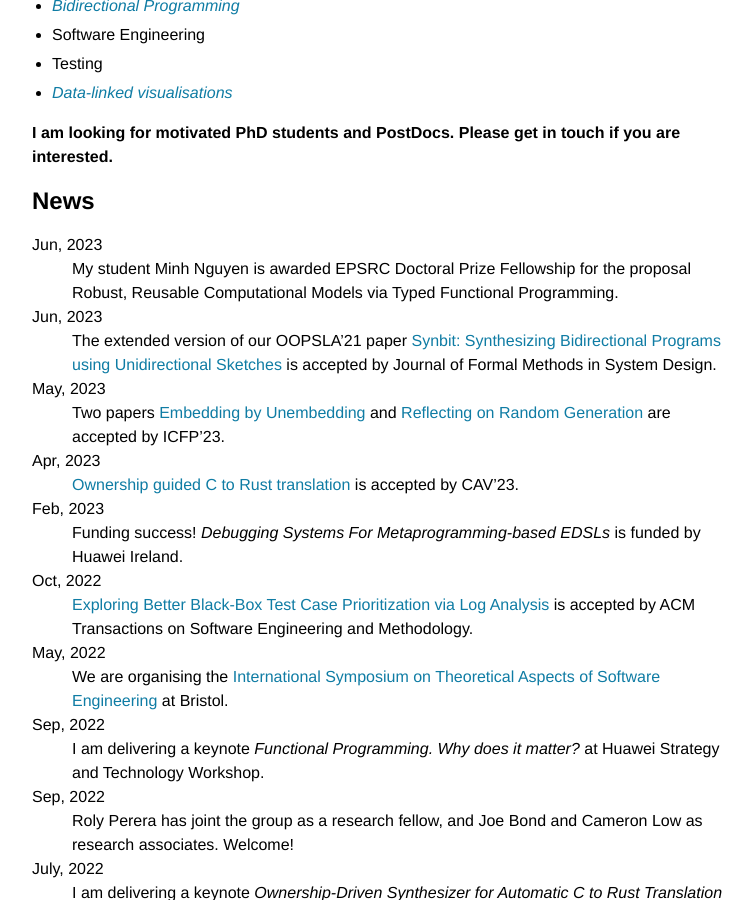
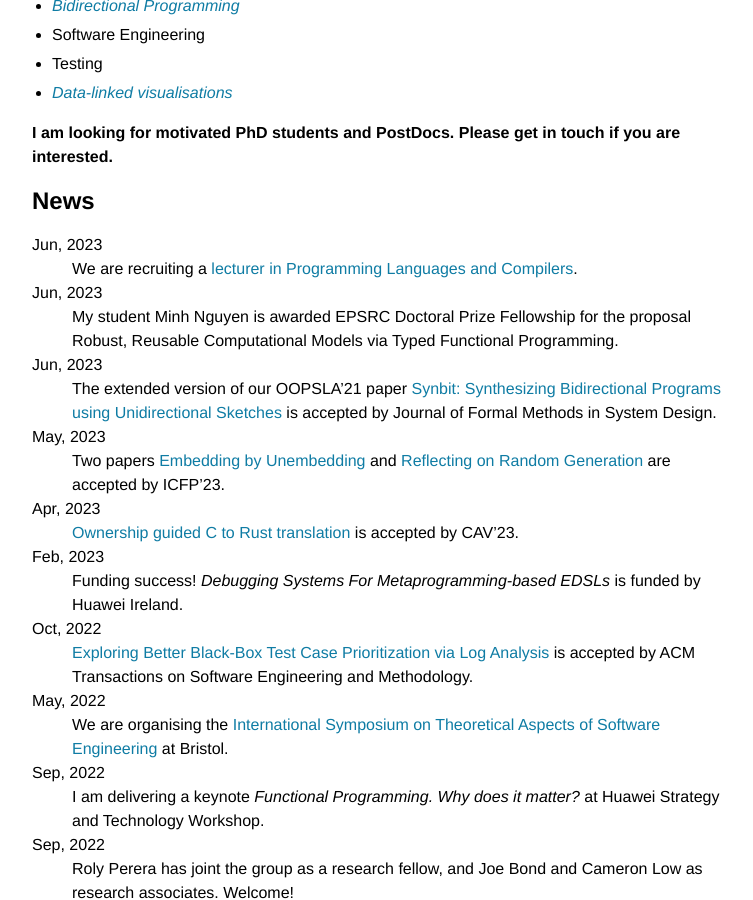
Before and after one commit to mengwangoxf/mengwangoxf.github.io, a Jekyll site: the page built from index.md, in a window 1280 px wide and 900 px high, scrolled down 858 px. Shown: the whole window, without its empty margins (258-1011 px from the left). Built offline with Jekyll 4.4.1, drawn with Linux system fonts in a browser that asks for light colours.

Commit message:
Update index.md

```diff
--- a/index.md
+++ b/index.md
@@ -29,6 +29,9 @@ The central theme of his research is to apply theoretical rigour to practical pr
 
 
 ## News
+
+Jun, 2023
+: We are recruiting a [lecturer in Programming Languages and Compilers](https://www.bristol.ac.uk/jobs/find/details/?jobId=316176&jobTitle=Lecturer%20in%20Programming%20Languages%20and%20Compilers).
 
 Jun, 2023
 : My student Minh Nguyen is awarded EPSRC Doctoral Prize Fellowship for the proposal Robust, Reusable Computational Models via Typed Functional Programming.
```
